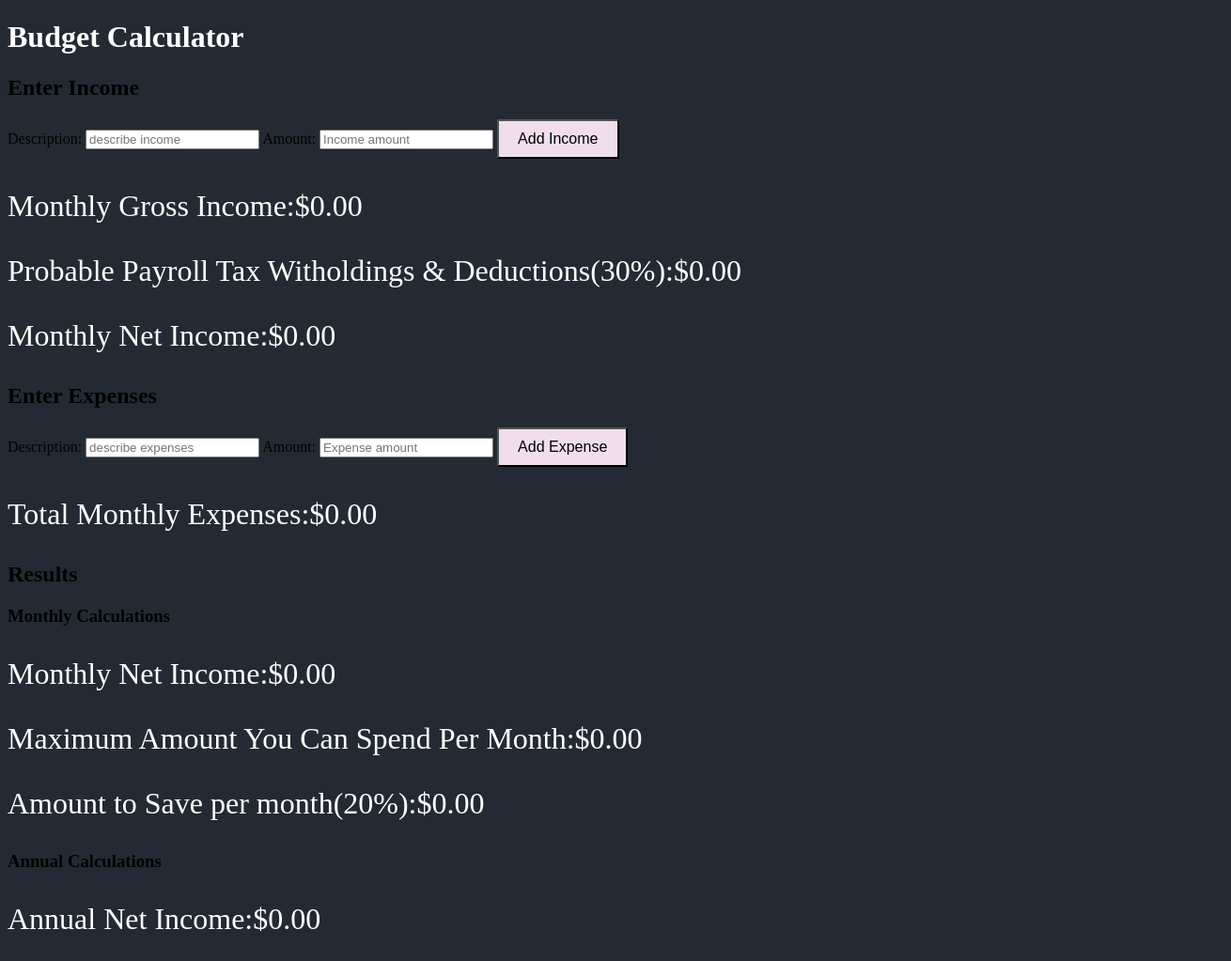
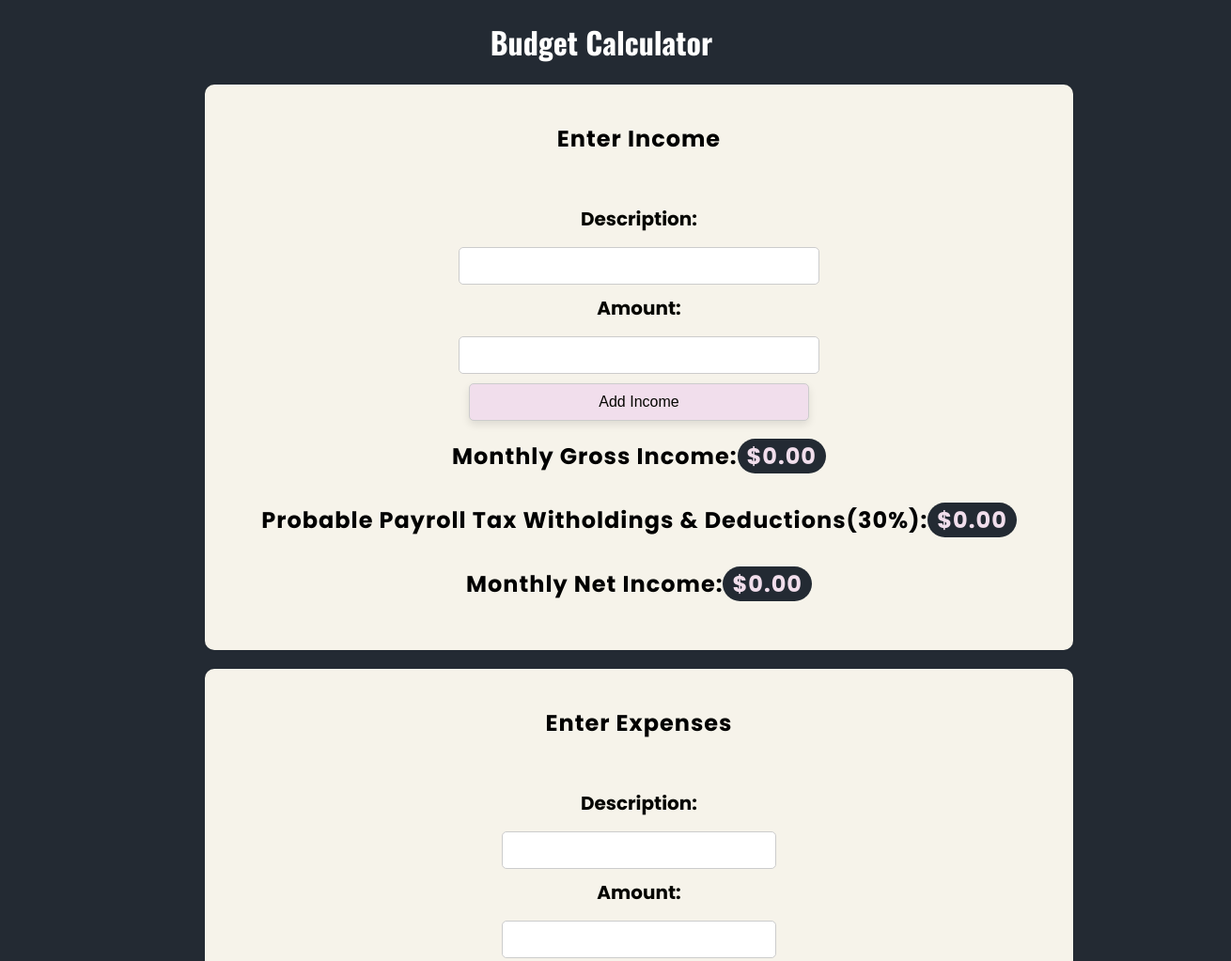
Before and after one commit to SoSaLay/Budget-Caclulator, a plain HTML site: page calculator.html in a window 1280 px wide. Shown: the top 1023 px of the page at 94% size, 1310 px wide, since content can reach past the window. Drawn offline with nearby package versions, Linux system fonts and the light colour scheme; a web font is replaced by a local one.

Commit message:
calc works_Now Sass

```diff
--- a/calculator.html
+++ b/calculator.html
@@ -5,6 +5,11 @@
     <meta name="viewport" content="width=device-width, initial-scale=1.0">
     <title>Document</title>
     <link rel="stylesheet" href="styles.css">
+
+    <style>
+        @import url('https://fonts.googleapis.com/css2?family=Freeman&family=Merriweather+Sans:ital,wght@0,300..800;1,300..800&family=Oswald:wght@200..700&family=Poppins:ital,wght@0,100;0,200;0,300;0,400;0,500;0,600;0,700;0,800;0,900;1,100;1,200;1,300;1,400;1,500;1,600;1,700;1,800;1,900&display=swap');
+    </style>
+
 </head>
 
 
@@ -20,17 +25,18 @@
             <h2> Enter Income</h2>
                 <div id="incomeSection">
                     <label for="incomeDescription">Description:</label>
-                    <input type="text" id="incomeDescription" placeholder="describe income">
+                    <input type="text" id="incomeDescription" placeholder="">
                     <label for="incomeAmount">Amount:</label>
-                    <input type="number" id="incomeAmount" placeholder="Income amount">
+                    <input type="number" id="incomeAmount" placeholder="">
                     <button onclick="addIncome()">Add Income</button>
                     <div id="incomeList">
 
                     </div>
-                    <p>Monthly Gross Income:<span id="grossIncome">$0.00</span> </p>
 
-                    <p>Probable Payroll Tax Witholdings & Deductions(30%):<span id="taxes">$0.00</span> </p>
-                    <p>Monthly Net Income:<span id="netIncome">$0.00</span> </p>
+                    <h2>Monthly Gross Income:<span id="grossIncome">$0.00</span> </h2>
+
+                    <h2>Probable Payroll Tax Witholdings & Deductions(30%):<span id="taxes">$0.00</span> </h2>
+                    <h2>Monthly Net Income:<span id="netIncome">$0.00</span> </h2>
                 </div>
 
         </div>
@@ -41,15 +47,15 @@
             <h2> Enter Expenses</h2>
                 <div id="expenseSection">
                     <label for="expenseDescription">Description:</label>
-                    <input type="text" id="expenseDescription" placeholder="describe expenses">
+                    <input type="text" id="expenseDescription" placeholder="">
                     <label for="expenseAmount">Amount:</label>
-                    <input type="number" id="expenseAmount" placeholder="Expense amount">
+                    <input type="number" id="expenseAmount" placeholder="">
                     <button onclick="addExpense()">Add Expense</button>
                     <div id="expenseList">
 
                     </div>
 
-                    <p> Total Monthly Expenses:<span id="totalExpenses">$0.00</span> </p>
+                    <h2> Total Monthly Expenses:<span id="totalExpenses">$0.00</span> </h2>
                 </div>
 
         </div>
@@ -58,7 +64,7 @@
         <div class="sectionResult">
 
             <h2>Results</h2>
-            <div>
+            <div class="resultBox">
                <h3>Monthly Calculations</h3>
                <p>Monthly Net Income:<span id="monthNetIncome">$0.00</span></p>
                <p>Maximum Amount You Can Spend Per Month:<span id="monthMaxNetIncome">$0.00</span></p>
@@ -66,7 +72,7 @@
 
             </div>
 
-            <div>
+            <div class="resultBox">
                 <h3>Annual Calculations</h3>
                 <p>Annual Net Income:<span id="annualNetIncome">$0.00</span></p>
                 <p>Maximum Amount You Can Spend Per Year:<span id="yearMaxNetIncome">$0.00</span></p>
@@ -82,7 +88,14 @@
          <!-- Entrire Calculator Section -->
 
 
+         <footer >
+            <ul>
+                <li><a href="index.html">How Do I Spend My Extra Money?</a></li>
+                <li><a href="products.html">Pay Taxes!?</a></li>
+                <li><a href="contact.html">Why Save Money?</a></li>
+            </ul>
 
+          </footer>
 
 
 
--- a/script.js
+++ b/script.js
@@ -120,6 +120,7 @@ if (description && !isNaN(amount) && amount > 0) {
 function displayIncome(description, amount) {
 const incomeList = document.getElementById('incomeList');
 const item = document.createElement('div');
+item.classList.add(`income-item`)
 item.innerText = `${description}: $${amount.toFixed(2)}`;
 incomeList.appendChild(item);
 }
@@ -129,6 +130,7 @@ incomeList.appendChild(item);
 function displayExpense(description, amount) {
 const expenseList = document.getElementById('expenseList');
 const item = document.createElement('div');
+item.classList.add(`expense-item`)
 item.innerText = `${description}: $${amount.toFixed(2)}`;
 expenseList.appendChild(item);
 }
```
Also changed, not shown: index.html (+1 -0 lines), styles.css, styles.sass (added).
